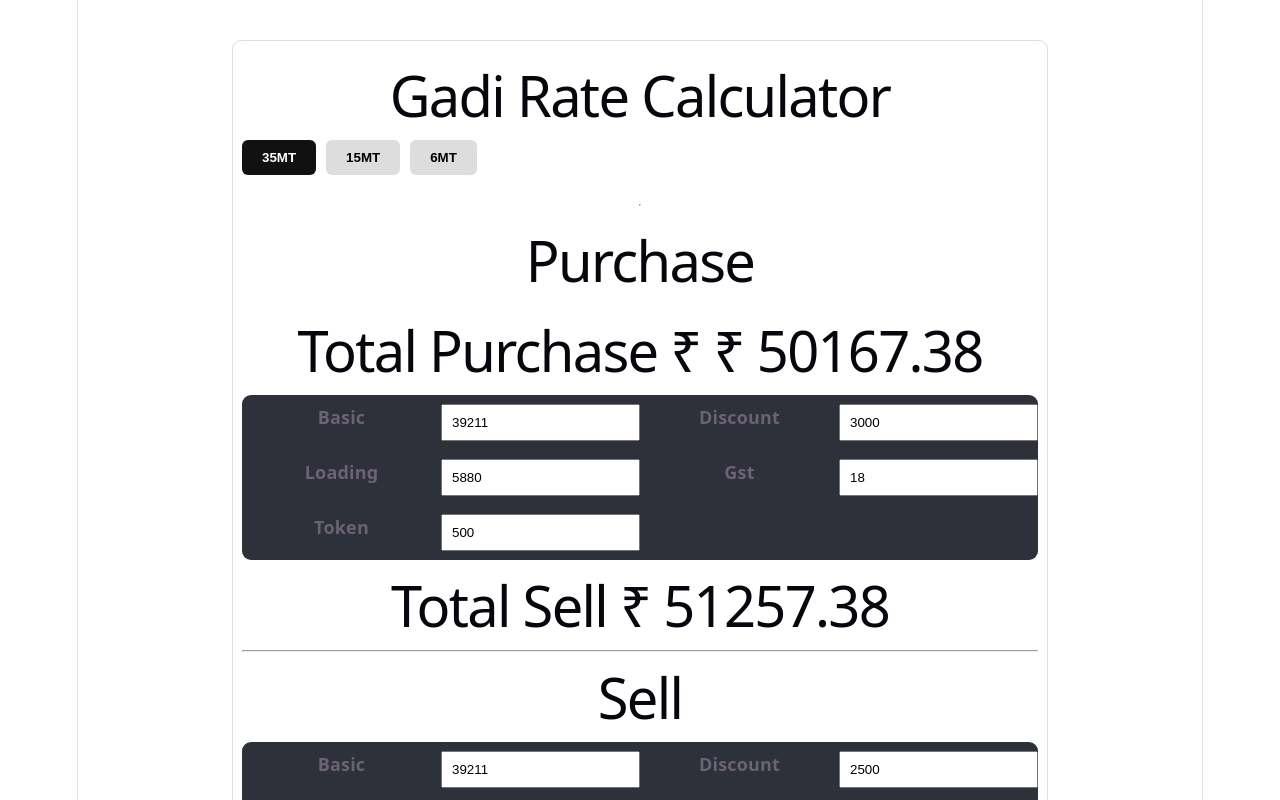
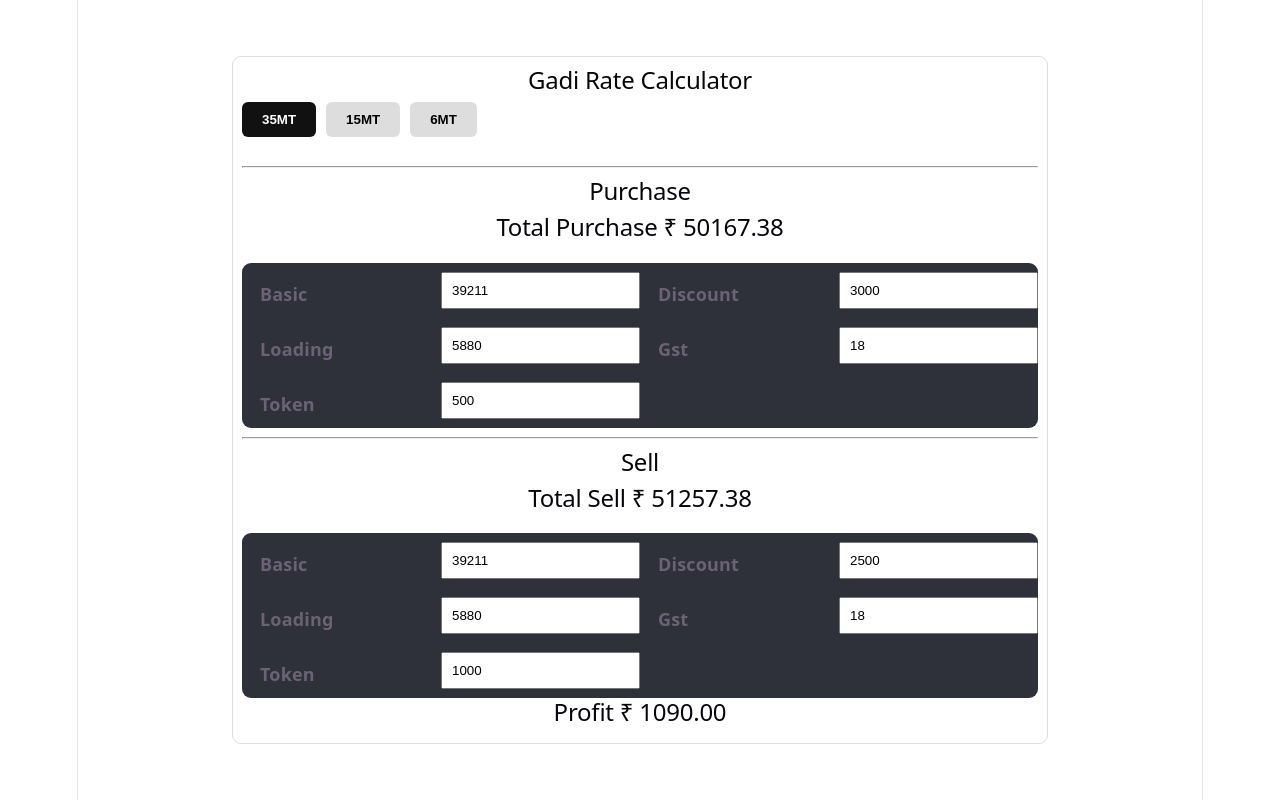
Before and after one commit to lifeanubis/rate-calculator, a React (Vite) app: page / in a window 1280 px wide. Shown: the top 800 px of the page. Built offline with nearby package versions, Linux system fonts and the light colour scheme.

Commit message:
css fixes

```diff
--- a/src/components/tab_calculation.jsx
+++ b/src/components/tab_calculation.jsx
@@ -229,7 +229,7 @@ export default function GadiRateCalculator() {
 
   return (
     <div className="container">
-      <h1>Gadi Rate Calculator</h1>
+      <h2>Gadi Rate Calculator</h2>
 
       {/* Tabs */}
       <div style={styles.tabs}>
@@ -247,39 +247,40 @@ export default function GadiRateCalculator() {
           </button>
         ))}
       </div>
-      <hr />
       {/* Inputs */}
       {/* PURCHASE */}
-      <h1>Purchase</h1>
 
       <div>
-        <h1>
+        <hr className="" />
+
+        <h2>Purchase</h2>
+        <h2>
           {activeTab === '35MT' &&
-            `Total Purchase ₹ ₹ ${calculations.totalPurchase.toFixed(2)}`}
-        </h1>
-        <h1>
-          {activeTab === '6MT' &&
-            `Final Rate ₹ ${calculations.finalRate06MT.toFixed(2)}`}
-        </h1>
-
-        <h2>
-          {activeTab === '15MT' &&
-            ` | Net rate ₹ ${calculations.netRate.toFixed(2)}`}
-        </h2>
-
-        <h2>
-          {activeTab === '15MT' &&
-            ` | Per KG Rate ₹ ${calculations.perKgRate.toFixed(2)}`}
-        </h2>
-
-        <h2>
-          {activeTab === '6MT' &&
-            ` | Landing Cost ₹ ${calculations.landingCost.toFixed(2)}`}
+            `Total Purchase ₹ ${calculations.totalPurchase.toFixed(2)}`}
         </h2>
         <h2>
           {activeTab === '6MT' &&
+            `Final Rate ₹ ${calculations.finalRate06MT.toFixed(2)}`}
+        </h2>
+
+        <h3>
+          {activeTab === '15MT' &&
+            ` | Net rate ₹ ${calculations.netRate.toFixed(2)}`}
+        </h3>
+
+        <h3>
+          {activeTab === '15MT' &&
+            ` | Per KG Rate ₹ ${calculations.perKgRate.toFixed(2)}`}
+        </h3>
+
+        <h3>
+          {activeTab === '6MT' &&
+            ` | Landing Cost ₹ ${calculations.landingCost.toFixed(2)}`}
+        </h3>
+        <h3>
+          {activeTab === '6MT' &&
             `| Final Rate/kg ₹ ${(calculations.finalRate06MT / 1000).toFixed(2)}`}
-        </h2>
+        </h3>
 
         <div className="form-container">
           {Object.entries(currentFields).map(([field, value]) => (
@@ -299,35 +300,37 @@ export default function GadiRateCalculator() {
 
       {/* Sell */}
       <div>
-        <h1>
+        <hr />
+
+        <h2>Sell</h2>
+
+        <h2>
           {activeTab === '35MT' &&
             `Total Sell ₹ ${calculationsSell.totalSell.toFixed(2)}`}
-        </h1>
-        <h2>
+        </h2>
+        <h3>
           {activeTab === '15MT' &&
             ` | Net rate ₹ ${calculationsSell.netRate.toFixed(2)}`}
+        </h3>
+
+        <h3>
+          {activeTab === '15MT' &&
+            ` | Per KG Rate ₹ ${calculationsSell.perKgRate.toFixed(2)}`}
+        </h3>
+        <h2>
+          {activeTab === '6MT' &&
+            ` | Landing Cost ₹ ${calculationsSell.landingCost.toFixed(2)}`}
         </h2>
 
-        <h2>
-          {activeTab === '15MT' &&
-            ` | Per KG Rate ₹ ${calculationsSell.perKgRate.toFixed(2)}`}
-        </h2>
-        <hr />
-        <h1>Sell</h1>
-        <h1>
+        <h3>
           {activeTab === '6MT' &&
-            ` | Landing Cost ₹ ${calculationsSell.landingCost.toFixed(2)}`}
-        </h1>
+            ` | Final Rate ₹ ${calculationsSell.finalRate06MT.toFixed(2)}`}
+        </h3>
 
-        <h2>
-          {activeTab === '6MT' &&
-            ` | Landing Cost ₹ ${calculationsSell.finalRate06MT.toFixed(2)}`}
-        </h2>
-
-        <h2>
+        <h3>
           {activeTab === '6MT' &&
             `| Final Rate/kg ₹ ${(calculationsSell.finalRate06MT / 1000).toFixed(2)}`}
-        </h2>
+        </h3>
         <div className="form-container">
           {Object.entries(currentFieldsSell).map(([fieldsSell, value]) => (
             <div key={fieldsSell} className="form-inputs">
@@ -344,25 +347,10 @@ export default function GadiRateCalculator() {
         </div>
       </div>
       {/* Sell */}
-      <h1>
+      <h2>
         {activeTab === '35MT' &&
           `Profit ₹ ${(calculationsSell.totalSell - calculations.totalPurchase).toFixed(2)}`}
-      </h1>
-
-      {/* Results */}
-      <div style={styles.results}>
-        <h2>Results</h2>
-
-        {/* <ResultRow label="Taxable Amount" value={calculations.taxableAmount} />
-
-        <ResultRow label="GST Amount" value={calculations.gstAmount} />
-
-        <ResultRow label="Total With GST" value={calculations.totalWithGST} />
-
-        <ResultRow label="Final Rate" value={calculations.finalRate} />
-
-        <ResultRow label="Per KG Rate" value={calculations.perKgRate} /> */}
-      </div>
+      </h2>
     </div>
   );
 }
--- a/src/index.css
+++ b/src/index.css
@@ -127,8 +127,14 @@ code {
   /* gap: 0.2rem; */
   width: 100%;
   border-radius: 0.5rem;
-  align-items: normal;
-  align-content: space-between;
+}
+@media (width <= 1024px) {
+  .form-container {
+    display: grid;
+    grid-template-columns: 1fr;
+    width: 100%;
+    border-radius: 0.5rem;
+  }
 }
 .form-inputs {
   padding: 0.5rem 0 0.5rem 0;
@@ -141,6 +147,8 @@ code {
 }
 
 .labels {
-  margin-bottom: 5px;
+  margin: 0.5rem 0 0 1rem;
   font-weight: 600;
+  /* background-color: red; */
+  text-align: left;
 }
```
